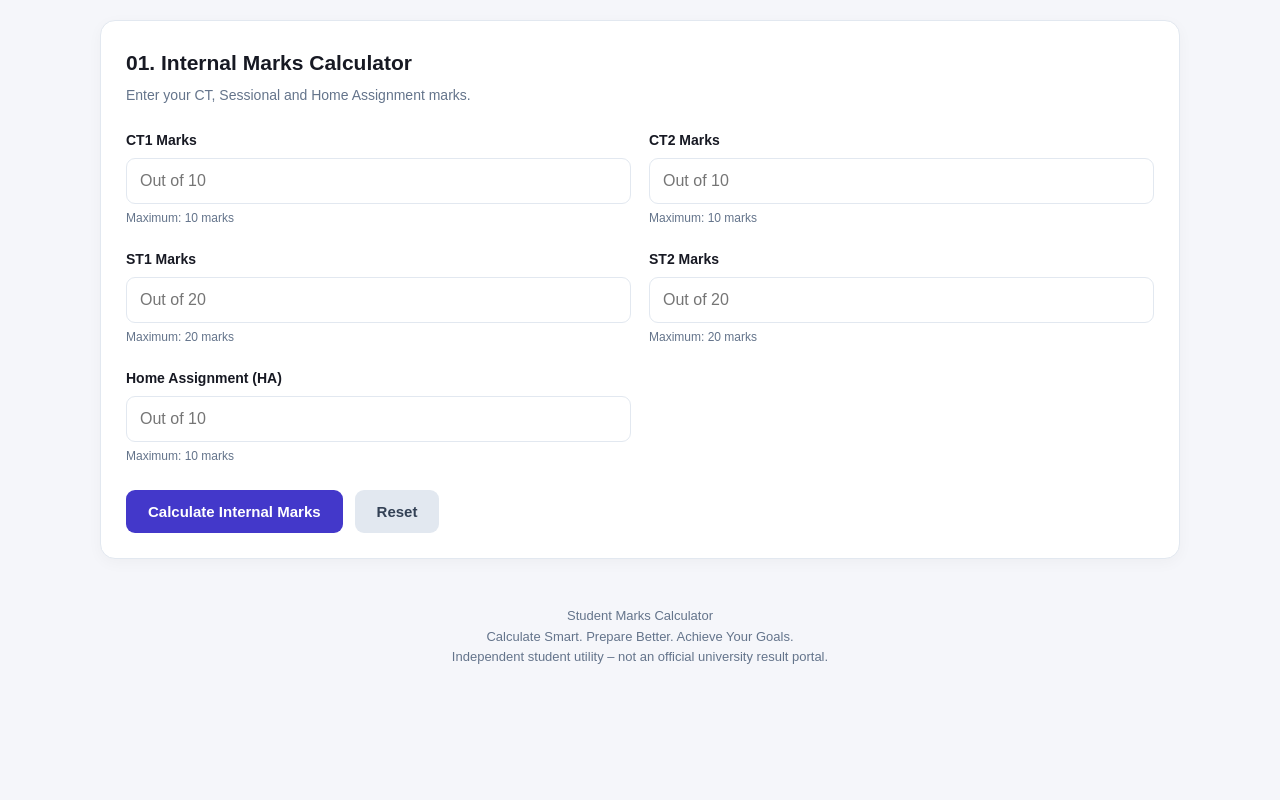
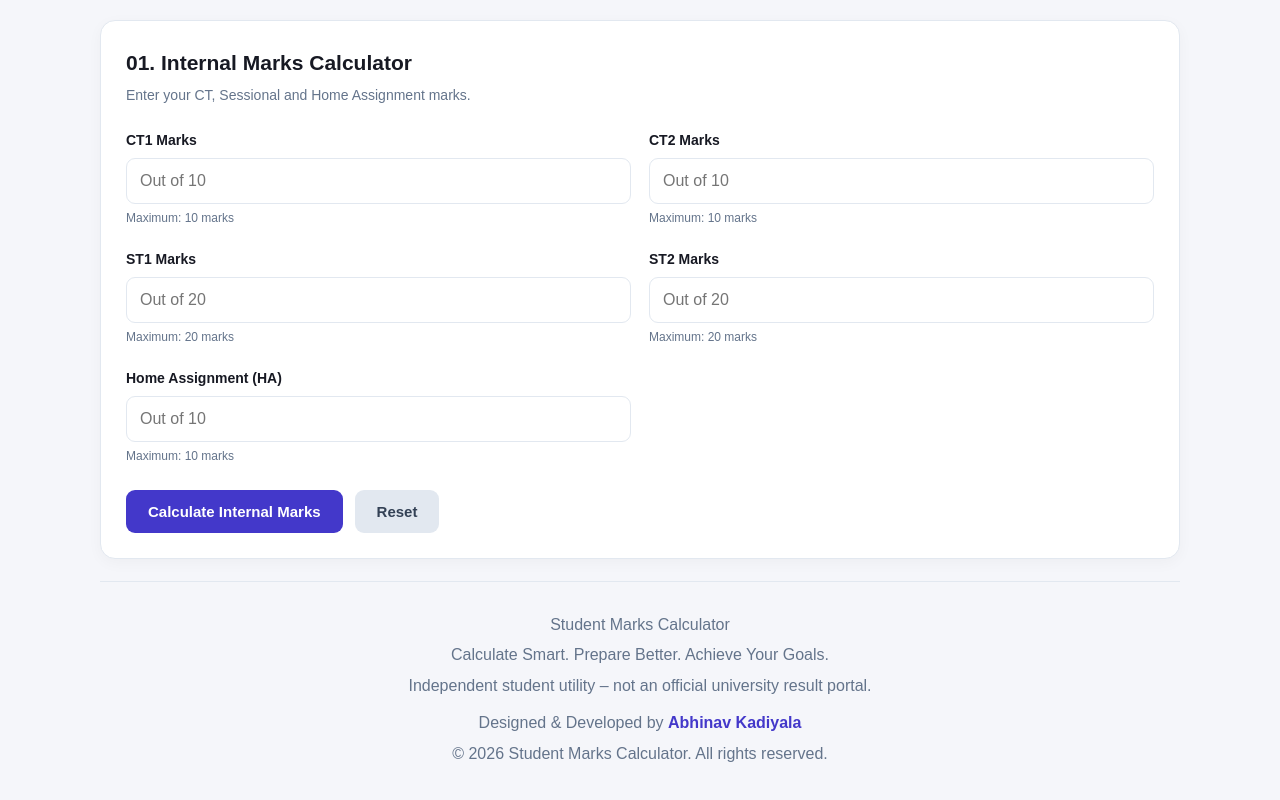
Before and after one commit to AbhinavKadiyala1014/student-marks-calculator, a plain HTML site: page index.html in a window 1280 px wide. Shown: the part 413-1213 px from the top of the page. Before the commit the page ends 1141 px from the top, so only its background shows below. Drawn offline with Linux system fonts and the light colour scheme.

Commit message:
Update website footer design

```diff
--- a/index.html
+++ b/index.html
@@ -331,7 +331,28 @@ td {
     text-align: center;
     color: var(--muted);
     padding: 25px 10px;
-    font-size: 13px;
+    font-family: Arial, Helvetica, sans-serif;
+    font-size: 16px;
+    font-weight: 400;
+    line-height: 1.6;
+    border-top: 1px solid var(--border);
+    margin-top: 20px;
+}
+
+.footer p {
+    margin: 5px 0;
+}
+
+.footer .developer-credit {
+    margin-top: 12px;
+    font-size: 16px;
+    font-weight: 400;
+}
+
+.footer .developer-credit strong {
+    color: var(--primary);
+    font-family: inherit;
+    font-weight: 700;
 }
 
 /* TABLET */
@@ -625,6 +646,10 @@ td {
         <p>Student Marks Calculator</p>
         <p>Calculate Smart. Prepare Better. Achieve Your Goals.</p>
         <p>Independent student utility – not an official university result portal.</p>
+        <p class="developer-credit">
+            Designed &amp; Developed by <strong>Abhinav Kadiyala</strong>
+        </p>
+        <p>© 2026 Student Marks Calculator. All rights reserved.</p>
     </footer>
 
 </div>
```
